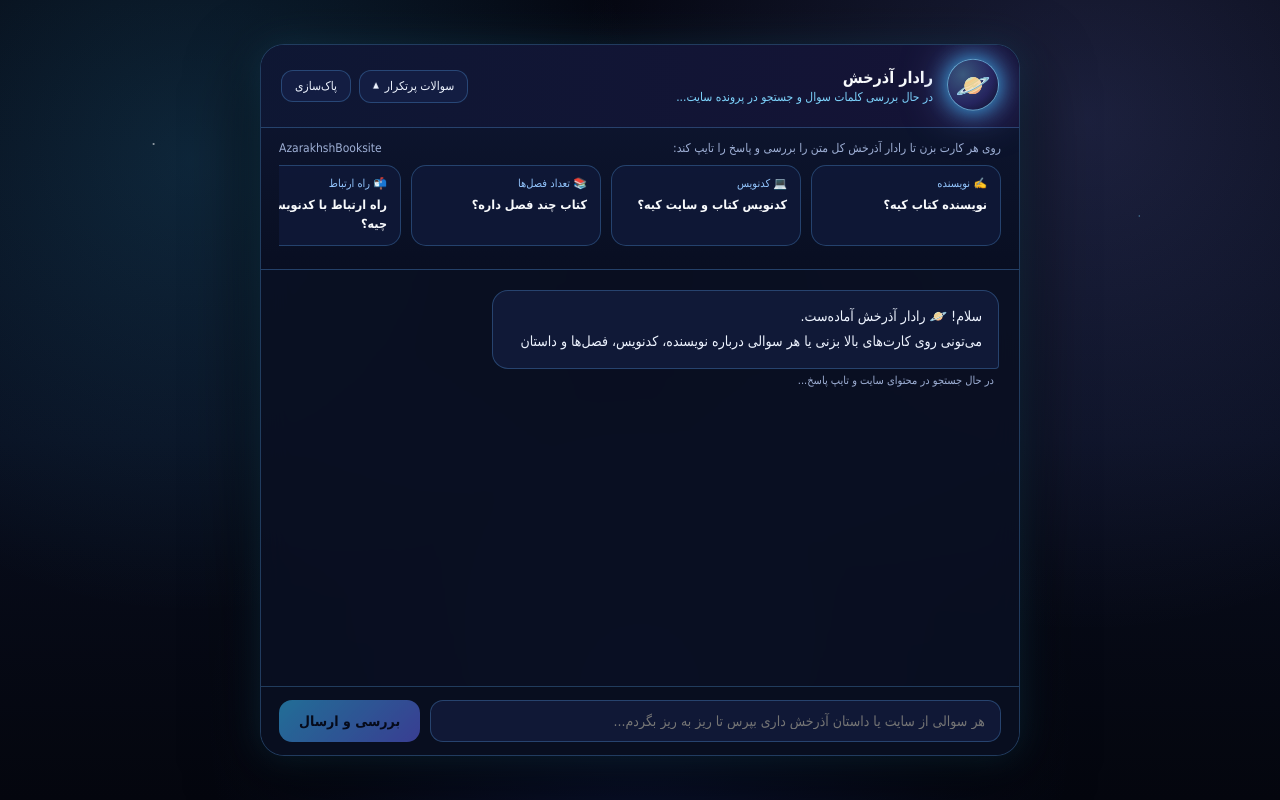
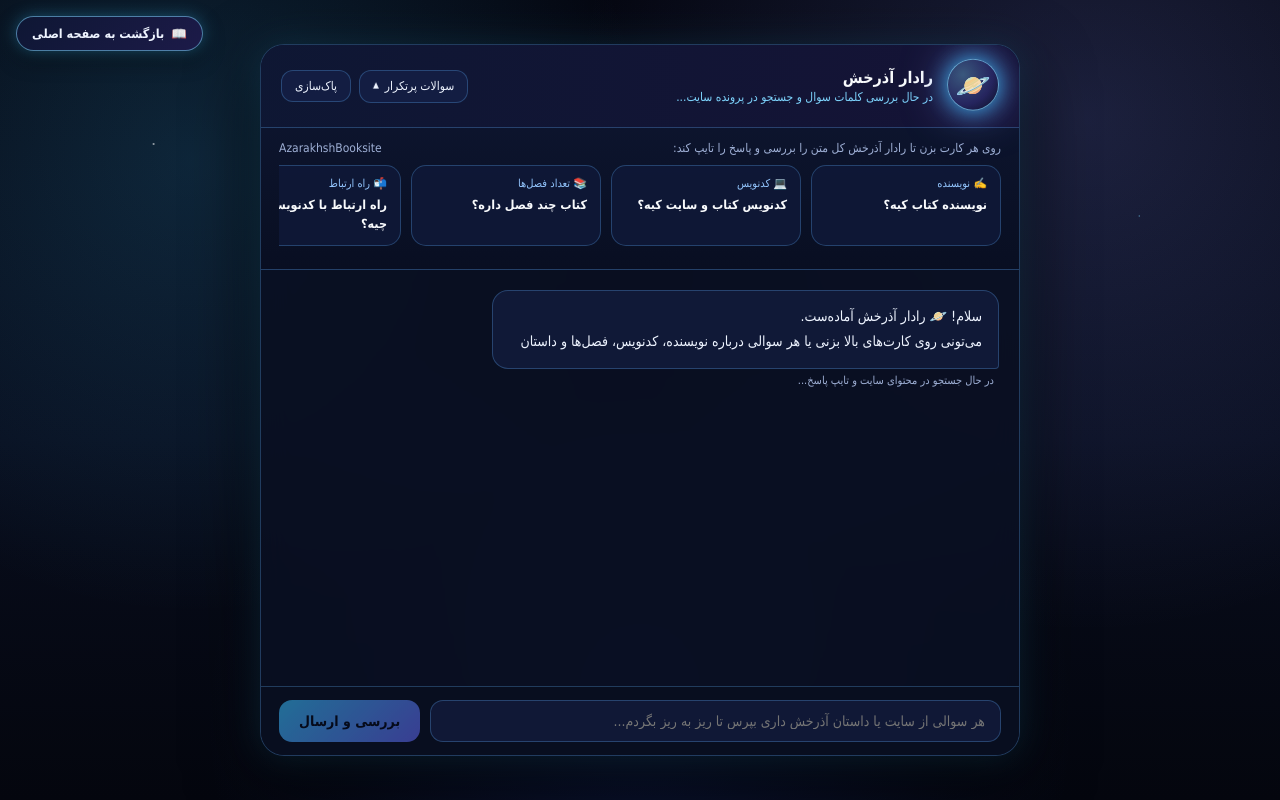
Before and after one commit to arriiyadelshad8-droid/AzarakhshRadarai, a plain HTML site: page Radar Azarakhsh site.html in a window 1280 px wide. Drawn offline with Linux system fonts and the light colour scheme.

Commit message:
Update Radar Azarakhsh site.html

```diff
--- a/Radar Azarakhsh site.html
+++ b/Radar Azarakhsh site.html
@@ -720,5 +720,35 @@
     renderCards();
     resetSession();
   </script>
+  <a
+  href="https://arriiyadelshad8-droid.github.io/AzarakhshBooksite/"
+  style="
+    position: fixed;
+    top: 16px;
+    left: 16px;
+    z-index: 9999;
+    font-family: Tahoma, 'Vazirmatn', sans-serif;
+    font-size: 12.5px;
+    font-weight: bold;
+    color: #eef4ff;
+    text-decoration: none;
+    padding: 9px 15px;
+    border-radius: 999px;
+    background: linear-gradient(135deg, rgba(15, 23, 53, 0.94), rgba(30, 27, 75, 0.94));
+    border: 1px solid rgba(125, 211, 252, 0.55);
+    box-shadow: 0 0 16px rgba(56, 189, 248, 0.35), 0 8px 20px rgba(0, 0, 0, 0.5);
+    backdrop-filter: blur(10px);
+    display: inline-flex;
+    align-items: center;
+    gap: 7px;
+    transition: transform 0.2s ease, box-shadow 0.2s ease;
+  "
+  onmouseover="this.style.transform='translateY(-2px)'; this.style.boxShadow='0 0 22px rgba(56, 189, 248, 0.65)';"
+  onmouseout="this.style.transform='translateY(0)'; this.style.boxShadow='0 0 16px rgba(56, 189, 248, 0.35)';"
+>
+  <span>📖</span>
+  <span>بازگشت به صفحه اصلی</span>
+</a>
+
 </body>
 </html>
```
